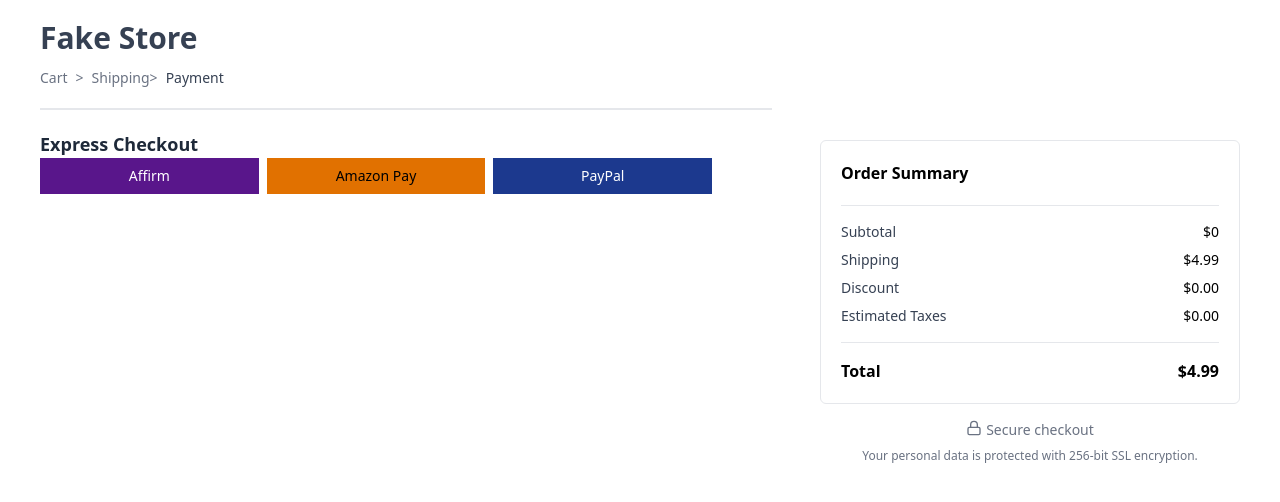
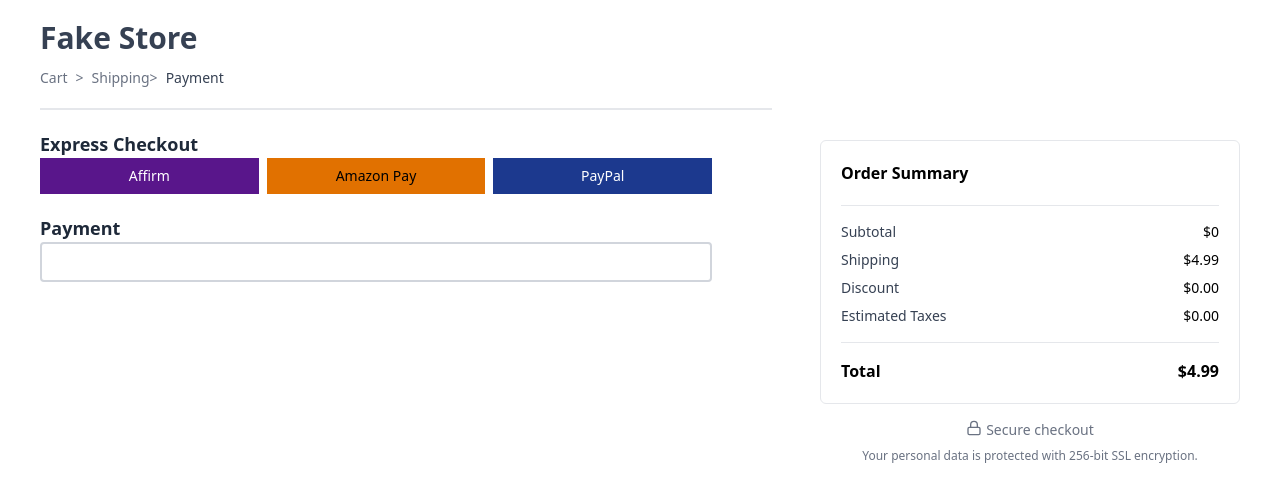
Before and after one commit to mangoPixel1/TailwindStorePage, a React (Vite) app: page /checkout/payment in a window 1280 px wide. Shown: the top 502 px of the page. Built offline with nearby package versions, Linux system fonts and the light colour scheme.

Commit message:
Set up PaymentForm and form inputs

```diff
--- a/src/components/PaymentForm.jsx
+++ b/src/components/PaymentForm.jsx
@@ -0,0 +1,59 @@
+import { useState } from "react";
+import { useNavigate } from "react-router-dom";
+import PaymentFormInput from "./PaymentFormInput";
+
+function PaymentForm() {
+  const [inputs, setInputs] = useState([
+    {
+      id: 1,
+      type: "text",
+      name: "card",
+      placeholder: "Card number",
+      //autoComplete: "email",
+      //pattern: "[a-z0-9._%+\\-]+@[a-z0-9.\\-]+\\.[a-z]{2,}$",
+      errorMessage: "Please enter a valid card number",
+    },
+    {
+      id: 2,
+      type: "text",
+      name: "expiration",
+      placeholder: "Expiration date (MM/YY)",
+      //autoComplete: "email",
+      //pattern: "[a-z0-9._%+\\-]+@[a-z0-9.\\-]+\\.[a-z]{2,}$",
+      errorMessage: "Please enter a valid date in MM/YY",
+    },
+    {
+      id: 3,
+      type: "text",
+      name: "cvv",
+      placeholder: "Security Code (CVV)",
+      //autoComplete: "email",
+      //pattern: "[a-z0-9._%+\\-]+@[a-z0-9.\\-]+\\.[a-z]{2,}$",
+      errorMessage: "Please enter a valid code",
+    },
+    {
+      id: 4,
+      type: "text",
+      name: "name",
+      placeholder: "Name on Card",
+      //autoComplete: "email",
+      //pattern: "[a-z0-9._%+\\-]+@[a-z0-9.\\-]+\\.[a-z]{2,}$",
+      errorMessage: "Please enter a valid name as it appears on your card",
+    },
+  ]);
+
+  const [values, setValues] = useState({
+    card: "",
+    expiration: "",
+    cvv: "",
+    name: "",
+  });
+
+  return (
+    <form>
+      <PaymentFormInput />
+    </form>
+  );
+}
+
+export default PaymentForm;
--- a/src/components/PaymentFormInput.jsx
+++ b/src/components/PaymentFormInput.jsx
@@ -0,0 +1,12 @@
+import { useState } from "react";
+
+function PaymentFormInput() {
+  return (
+    <input
+      type="text"
+      className="w-full block border-2 border-gray-300 rounded-sm placeholder:text-sm pl-2 py-2 text-sm"
+    />
+  );
+}
+
+export default PaymentFormInput;
--- a/src/components/pages/CheckoutPayment.jsx
+++ b/src/components/pages/CheckoutPayment.jsx
@@ -1,7 +1,7 @@
 import { useState, useContext } from "react";
 import { Link } from "react-router-dom";
 import { CartContext } from "../../CartContext";
-import CheckoutForm from "../ShippingForm";
+import PaymentForm from "../PaymentForm";
 
 function CheckoutPayment() {
   const { cart, getTotalQuantity, getTotalPrice } = useContext(CartContext);
@@ -60,6 +60,11 @@
                 PayPal
               </button>
             </div>
+          </div>
+
+          <div className="mb-5 max-w-2xl">
+            <h1 className="text-lg text-gray-800 font-semibold">Payment</h1>
+            <PaymentForm />
           </div>
 
           {/* Shipping Form - Left Column */}
```
